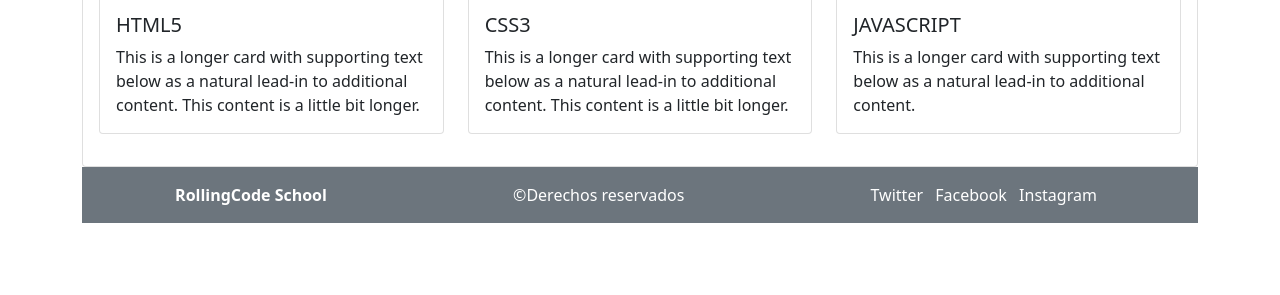
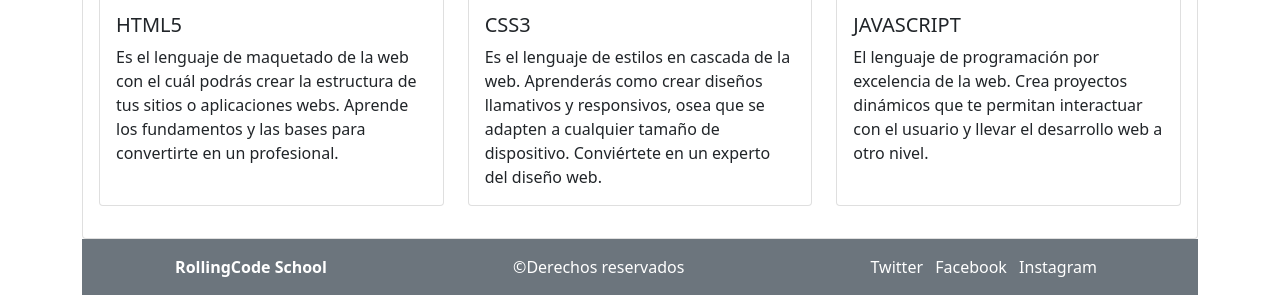
Before and after one commit to mentorrolling/proyecto-basic-22i, a plain HTML site: page index.html in a window 1280 px wide. Shown: the part 567-862 px from the top of the page. Before the commit the page ends 800 px from the top, so only its background shows below. Drawn offline with Linux system fonts and the light colour scheme.

Commit message:
Cambiando el texto de las cards

```diff
--- a/index.html
+++ b/index.html
@@ -76,9 +76,10 @@
                   <div class="card-body">
                     <h5 class="card-title">HTML5</h5>
                     <p class="card-text">
-                      This is a longer card with supporting text below as a
-                      natural lead-in to additional content. This content is a
-                      little bit longer.
+                      Es el lenguaje de maquetado de la web con el cuál podrás
+                      crear la estructura de tus sitios o aplicaciones webs.
+                      Aprende los fundamentos y las bases para convertirte en un
+                      profesional.
                     </p>
                   </div>
                 </div>
@@ -93,9 +94,10 @@
                   <div class="card-body">
                     <h5 class="card-title">CSS3</h5>
                     <p class="card-text">
-                      This is a longer card with supporting text below as a
-                      natural lead-in to additional content. This content is a
-                      little bit longer.
+                      Es el lenguaje de estilos en cascada de la web. Aprenderás
+                      como crear diseños llamativos y responsivos, osea que se
+                      adapten a cualquier tamaño de dispositivo. Conviértete en
+                      un experto del diseño web.
                     </p>
                   </div>
                 </div>
@@ -110,8 +112,9 @@
                   <div class="card-body">
                     <h5 class="card-title">JAVASCRIPT</h5>
                     <p class="card-text">
-                      This is a longer card with supporting text below as a
-                      natural lead-in to additional content.
+                      El lenguaje de programación por excelencia de la web. Crea
+                      proyectos dinámicos que te permitan interactuar con el
+                      usuario y llevar el desarrollo web a otro nivel.
                     </p>
                   </div>
                 </div>
```
